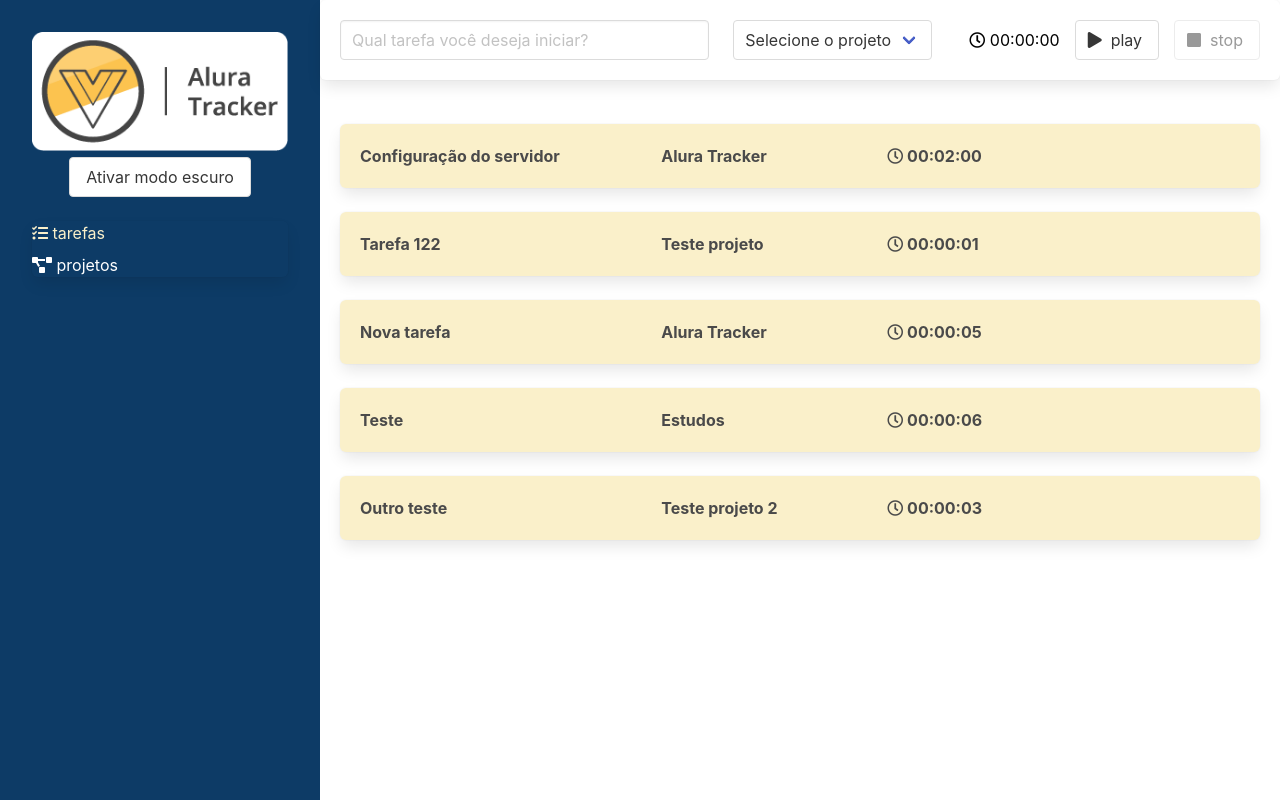
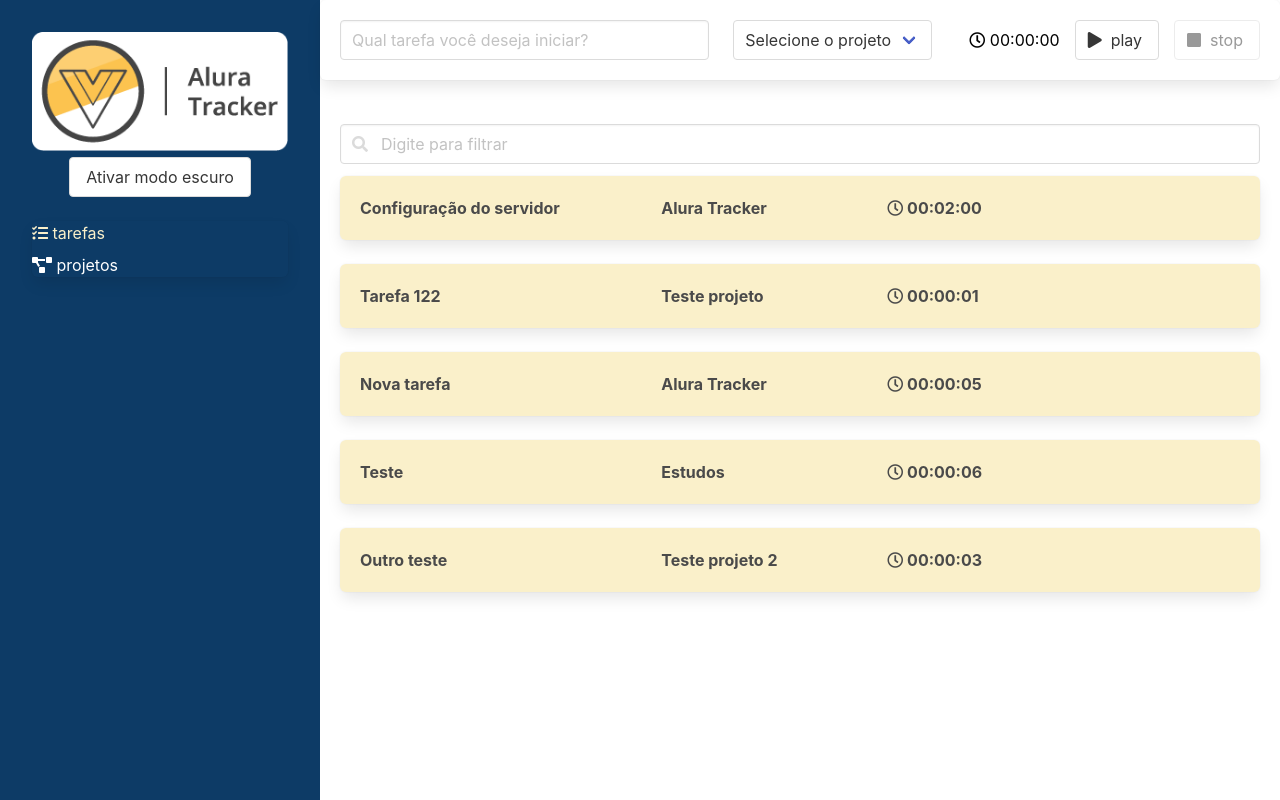
Before and after one commit to GuilhermeCasagrandeF/curso-vue, a Vue app: page /#/ in a window 1280 px wide. Built offline with nearby package versions, Linux system fonts and the light colour scheme; data requests are answered from the project's data file.

Commit message:
Filtrando tarefas pelo setup

```diff
--- a/src/views/Tarefas.vue
+++ b/src/views/Tarefas.vue
@@ -5,6 +5,15 @@
       Você não está muito produtivo hoje
       <span class="has-text-weight-bold">:(</span>
     </Box>
+    <div class="field">
+      <p class="control has-icons-left has-icons-right">
+        <input class="input" type="text" placeholder="Digite para filtrar" v-model="filtro">
+        <span class="icon is-small is-left">
+          <i class="fas fa-search"></i>
+        </span>
+      </p>
+    </div>
+
     <Tarefa
       v-for="(tarefa, index) in tarefas"
       :tarefa="tarefa"
@@ -44,7 +53,7 @@
 </template>
 
 <script lang="ts">
-import { computed, defineComponent } from "vue";
+import {computed, defineComponent, ref} from "vue";
 import Formulario from "../components/Formulario.vue";
 import Tarefa from "../components/Tarefa.vue";
 import Box from "../components/Box.vue";
@@ -92,12 +101,16 @@
   },
   setup() {
     const store = useStore();
+    const filtro = ref('');
+    const tarefas = computed(() => store.state.tarefa.tarefas.filter(t => !filtro.value || t.descricao.includes(filtro.value)));
+
     store.dispatch(OBTER_TAREFAS);
     store.dispatch(OBTER_PROJETOS);
 
     return {
-      tarefas: computed(() => store.state.tarefa.tarefas),
+      tarefas,
       store,
+      filtro,
     };
   },
 });
```
Also changed, not shown: 1 other file (tests, documents, lock files or other folders).
